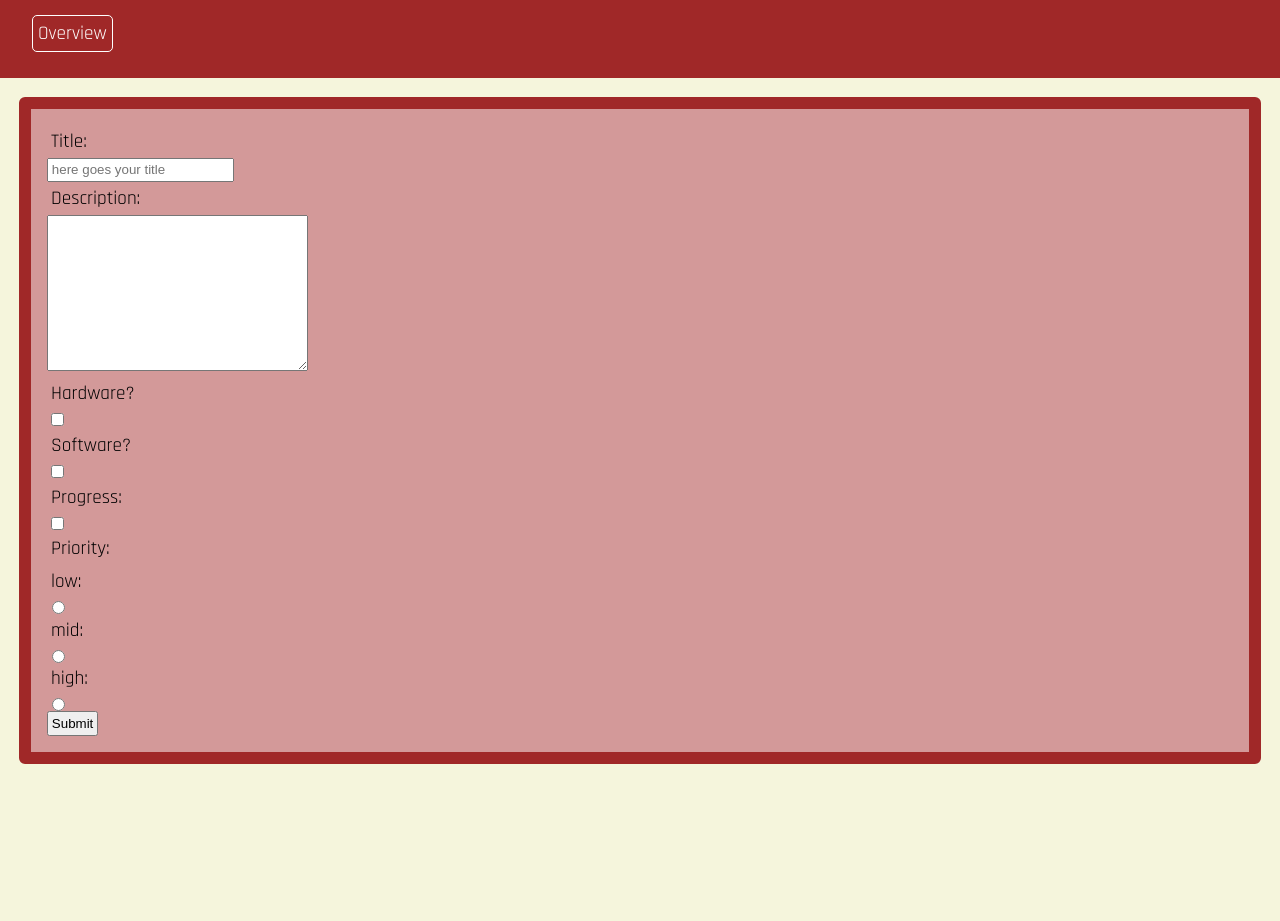
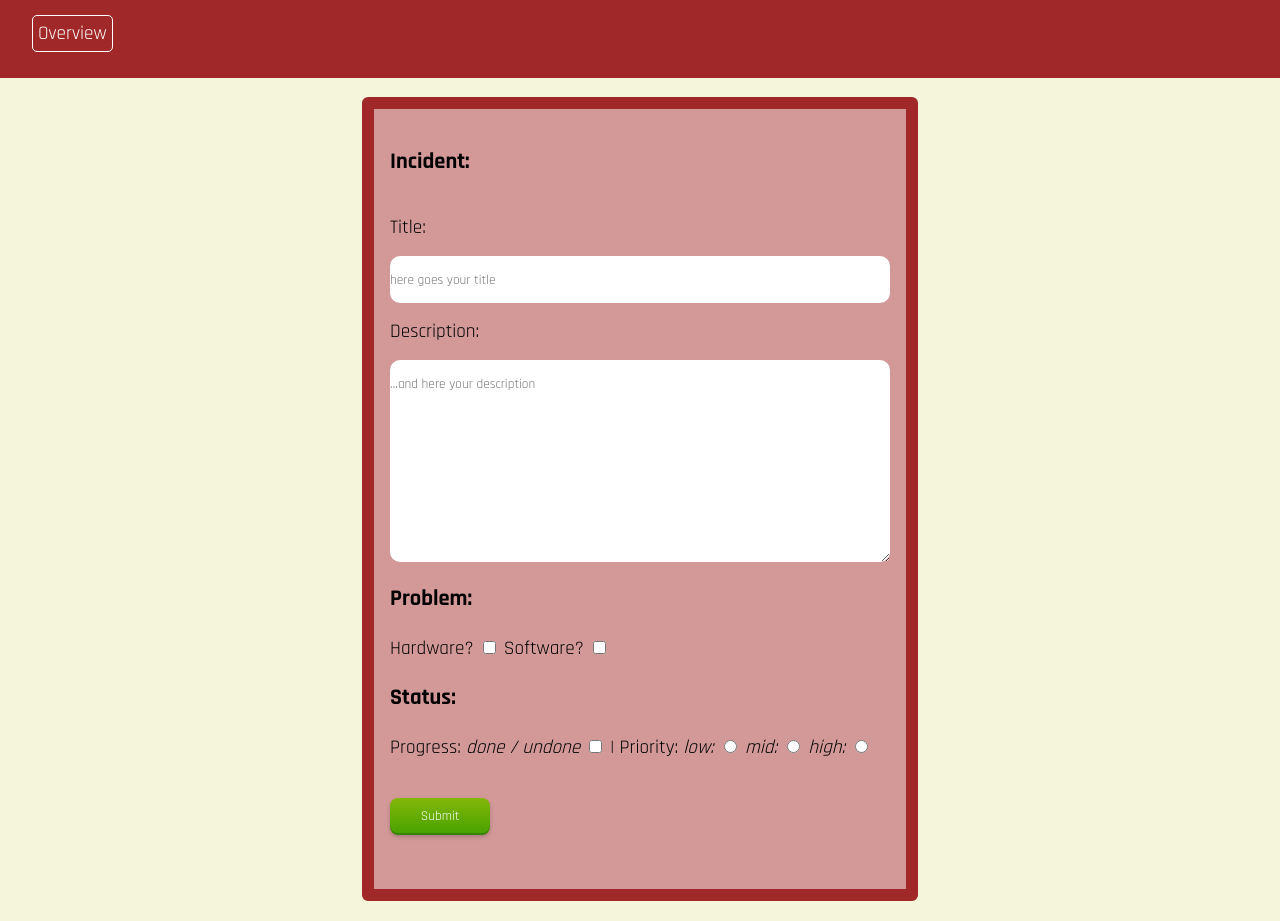
Before and after one commit to CipiVlad/ts_vanilla_ticketing_system, a website built with Vite: page create-ticket.html in a window 1280 px wide. Shown: the part 96-1017 px from the top of the page. Before the commit the page ends 879 px from the top, so only its background shows below. Built offline with nearby package versions, Linux system fonts and the light colour scheme.

Commit message:
style update

```diff
--- a/create-ticket.html
+++ b/create-ticket.html
@@ -16,31 +16,41 @@
             <a href="index.html">Overview</a>
         </nav>
     </header>
-    <main>
+    <main class="form_container">
         <form id="form">
+            <div class="textInputs">
+            <h3>Incident: </h3>
                 <label for="title">Title:</label>
                 <input id="title" type="text" name="title" placeholder="here goes your title">
+                <label for="description" >Description:</label>
+                <textarea id="description" placeholder="…and here your description" rows="10" cols="30"></textarea>
+            </div>
 
-            <label for="description">Description:</label>
-            <textarea id="description" rows="10" cols="30"></textarea>
-
+            <div class="category">
+            <h3>Problem:</h3>
                 <label for="">Hardware?</label>
                 <input type="checkbox" name="hardware" id="hardware">
                 <label for="">Software?</label>
                 <input type="checkbox" name="software" id="software">
+            </div>
 
-            <label for="">Progress: </label>
+            <div class="status">
+            <h3>Status:</h3>
+                <label for="progress">Progress: <em>done / undone</em> </label>
                 <input type="checkbox" name="progress" id="progress">
+                <span>|</span>
+                <label for="priority">Priority:</label>
+                <em><label for="low">low:</label></em>
+                <input type="radio" name="priority" id="prioLow" value="low">
+                <em><label for="low">mid:</label></em>
+                <input type="radio" name="priority" id="prioMid" value="mid">
+                <em><label for="low">high:</label></em>
+                <input type="radio" name="priority" id="prioHigh" value="high">
+            </div>
 
-            <label for="priority">Priority:</label>
-            <label for="low">low:</label>
-            <input type="radio" name="priority" id="prioLow" value="low">
-            <label for="low">mid:</label>
-            <input type="radio" name="priority" id="prioMid" value="mid">
-            <label for="low">high:</label>
-            <input type="radio" name="priority" id="prioHigh" value="high">
-
+            <div class="submitTicket_container">
               <input type="submit" value="Submit" class="submitButton">
+            </div>
         </form>
 
 
--- a/src/style.css
+++ b/src/style.css
@@ -3,6 +3,7 @@
 body {
     padding: 0;
     margin: 0;
+    box-sizing: border-box;
     font-family: "Rajdhani", sans-serif;
     font-weight: 400;
     font-style: normal;
@@ -82,27 +83,69 @@ body {
     background-color: beige;
 }
 
+.form_container {
+    display: flex;
+    justify-content: center;
+    align-items: center;
+}
+
 #form {
     background-color: rgb(211, 153, 153);
     border: 12px solid rgb(160, 40, 40);
     border-radius: 6px;
     padding: 16px;
     margin: 1em;
+    width: 500px;
+
 }
 
-#form label,
-#form input {
+#form .textInputs label,
+#form .textInputs label,
+#form .textInputs input,
+#form .textInputs textarea {
     display: block;
     padding: 0.2em;
+    width: 100%;
+    border: 0px solid transparent;
+    border-radius: 10px;
+    padding: 16px 0;
 }
 
+#form .textInputs input::placeholder,
+#form .textInputs textarea {
+    font-family: "Rajdhani", sans-serif;
+}
 
+.submitTicket_container {
+    margin: 2em 0;
+}
+
+.submitButton {
+    width: 100px;
+    /* padding: 10px 16px; */
+    display: inline-block;
+    cursor: pointer;
+    text-decoration: none;
+    touch-action: manipulation;
+    border-radius: 8px;
+    border: 0;
+    padding: 10px 16px;
+    background-image: linear-gradient(to bottom, #84b709, #46a100);
+    box-shadow: inset 0 -2px Rgb(0 0 0/0.2), 0 2px 4px Rgb(0 0 0/0.2);
+    text-align: center;
+    font-family: "Rajdhani", sans-serif;
+    font-family: ;
+    font-weight: 400;
+    color: #fff;
+    transition-property: transform, opacity;
+    transition-duration: .4s, .2s;
+    transition-timing-function: cubic-bezier(0.55, 1, 0.15, 1), ease-in-out;
+}
 
 /* detail page style */
 #detailBody {
     background-color: #e0e0e0;
 }
-
 
 .editLink {
     width: 100px;
```
Lines whose indentation alone changed are shown as unchanged.
